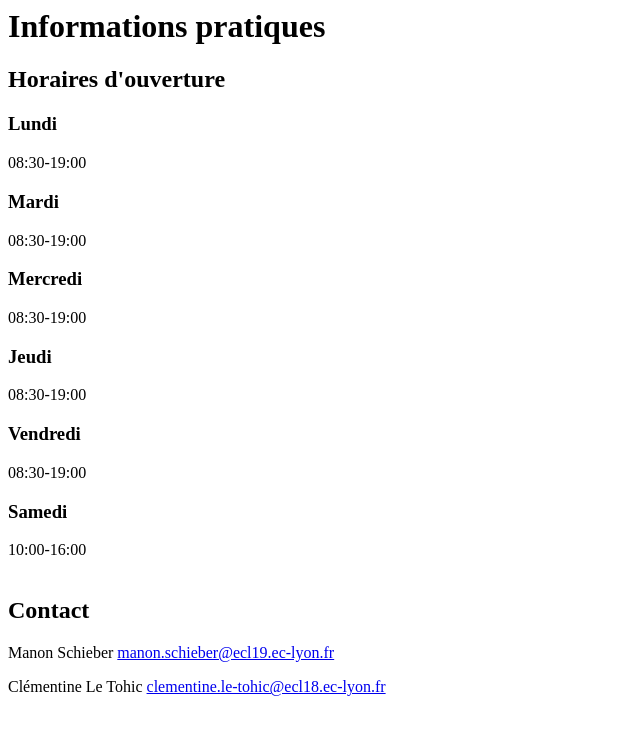
After one commit to manonschieber/Gestion-d-une-bibliotheque, a Django app: page /infos/ in a window 1280 px wide. The commit adds this page. Shown: the top 735 px of the page, without its empty margins (0-640 px from the left). Run offline with Django 3.2, Linux system fonts and the light colour scheme.

Commit message:
ajout infos pratiques

```diff
--- /dev/null
+++ b/mysite/polls/templates/polls/infos.html
@@ -0,0 +1,20 @@
+<h1>Informations pratiques</h1>
+
+<h2>Horaires d'ouverture</h2>
+<h3>Lundi</h3>
+<div>08:30-19:00</div>
+<h3>Mardi</h3>
+<div>08:30-19:00</div>
+<h3>Mercredi</h3>
+<div>08:30-19:00</div>
+<h3>Jeudi</h3>
+<div>08:30-19:00</div>
+<h3>Vendredi</h3>
+<div>08:30-19:00</div>
+<h3>Samedi</h3>
+<div>10:00-16:00</div>
+
+<br/>
+<h2>Contact</h2>
+<p>Manon Schieber <a href="mailto:manon.schieber@ecl19.ec-lyon.fr"> manon.schieber@ecl19.ec-lyon.fr </a> </p>
+<p>Clémentine Le Tohic <a href="mailto:clementine.le-tohic@ecl18.ec-lyon.fr"> clementine.le-tohic@ecl18.ec-lyon.fr </a> </p>
--- /dev/null
+++ b/mysite/polls/templates/polls/mesreservations.html
@@ -0,0 +1 @@
+<h1>Mes réservations</h1>
--- a/mysite/polls/urls.py
+++ b/mysite/polls/urls.py
@@ -11,6 +11,8 @@ urlpatterns = [
     url(r'^$', views.listing, name='listing'),
     path('catalogue/', views.catalogue, name='catalogue'),
     path('moncompte/', views.moncompte, name='moncompte'),
+    path('mesreservations/', views.mesreservations, name='mesreservations'),
+    path('infos/', views.infos, name='infos'),
     url(r'^search/$', views.search, name='search'),
     path('<int:pk>/', views.detail, name="detail"),
 ]
--- a/mysite/polls/views.py
+++ b/mysite/polls/views.py
@@ -53,3 +53,13 @@ def listing(request):
         'livres': livres
     }
     return render(request, 'polls/listing.html', context)
+
+def mesreservations(request):
+    context = {
+    }
+    return render(request, 'polls/mesreservations.html', context)
+
+def infos(request):
+    context = {
+    }
+    return render(request, 'polls/infos.html', context)
```
Also changed, not shown: mysite/polls/templates/polls/home.html (+8 -2 lines).
